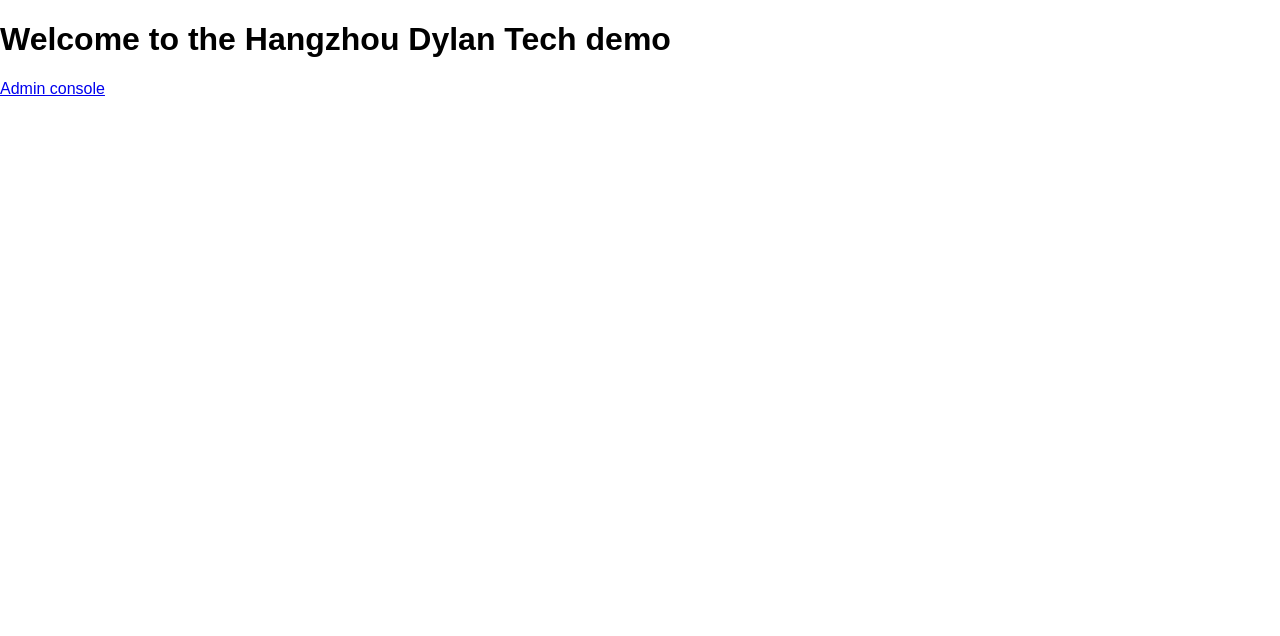
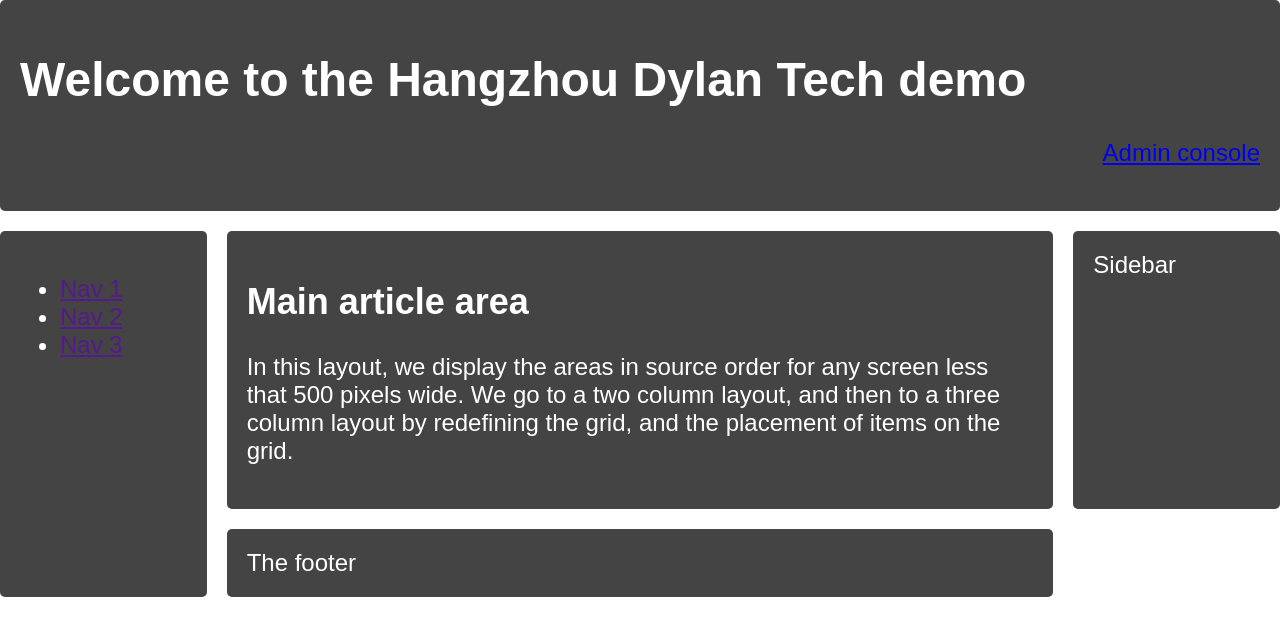
Before and after one commit to jludden/admin-template, a React (Create React App) app: page / in a window 1280 px wide. Shown: the top 636 px of the page. Built offline with nearby package versions, Linux system fonts and the light colour scheme.

Commit message:
css grid + mediaquery

```diff
--- a/src/App.js
+++ b/src/App.js
@@ -9,10 +9,26 @@
         <div>
           <Route path="/admin/" component={adminConsole}/>
           <Route exact={true} path="/" render={() => (
-            <div>
-              <h1> Welcome to the Hangzhou Dylan Tech demo </h1>
-              <Link to={'/admin/'}> Admin console </Link>
-            </div>)}/>
+            <div class="wrapper">
+              <header class="box main-header">
+                  <h1> Welcome to the Hangzhou Dylan Tech demo </h1>
+                  <p class="login"><Link to={'/admin/'}> Admin console </Link></p>
+              </header>
+              <nav class="box main-nav">
+              <ul>
+                  <li><a href="">Nav 1</a></li>
+                  <li><a href="">Nav 2</a></li>
+                  <li><a href="">Nav 3</a></li>
+              </ul>
+              </nav>
+              <article class="box content">
+                  <h1>Main article area</h1>
+                  <p>In this layout, we display the areas in source order for any screen less that 500 pixels wide. We go to a two column layout, and then to a three column layout by redefining the grid, and the placement of items on the grid.</p>
+              </article>
+              <div class="box sidebar">Sidebar</div>
+              <footer class="box main-footer">The footer</footer>
+            </div>
+            )}/>
         </div>
      </Router>
     )
--- a/src/index.css
+++ b/src/index.css
@@ -3,3 +3,76 @@
   padding: 0;
   font-family: sans-serif;
 }
+
+.box {
+  background-color: #444;
+  color: #fff;
+  border-radius: 5px;
+  padding: 20px;
+  font-size: 150%;
+}
+
+.login {
+  text-align: right;
+}
+
+.main-header {
+  grid-area: header;
+}
+
+.main-content {
+  grid-area: content;
+}
+
+.main-nav {
+  grid-area: nav;
+}
+
+.sidebar {
+  grid-area: sidebar;
+}
+
+.footer {
+  grid-area: footer;
+}
+
+.wrapper {
+  display: grid;
+  grid-gap: 20px;
+  grid-template-areas:
+    "header"
+    "nav"
+    "content"
+    "sidebar"
+    "ad"
+    "footer";
+}
+
+@media (min-width: 500px) {
+  .wrapper {
+    grid-template-columns: 1fr 3fr;
+    grid-template-areas:
+      "header  header"
+      "nav     nav"
+      "sidebar content"
+      "ad      footer";
+  }
+  nav ul {
+    display: flex;
+    justify-content: space-between;
+  }
+}
+
+@media (min-width: 700px) {
+  .wrapper {
+    grid-template-columns: 1fr 4fr 1fr;
+    grid-template-areas:
+      "header header  header"
+      "nav    content sidebar"
+      "nav    content ad"
+      "footer footer  footer"
+   }
+   nav ul {
+     flex-direction: column;
+   }
+}
```
